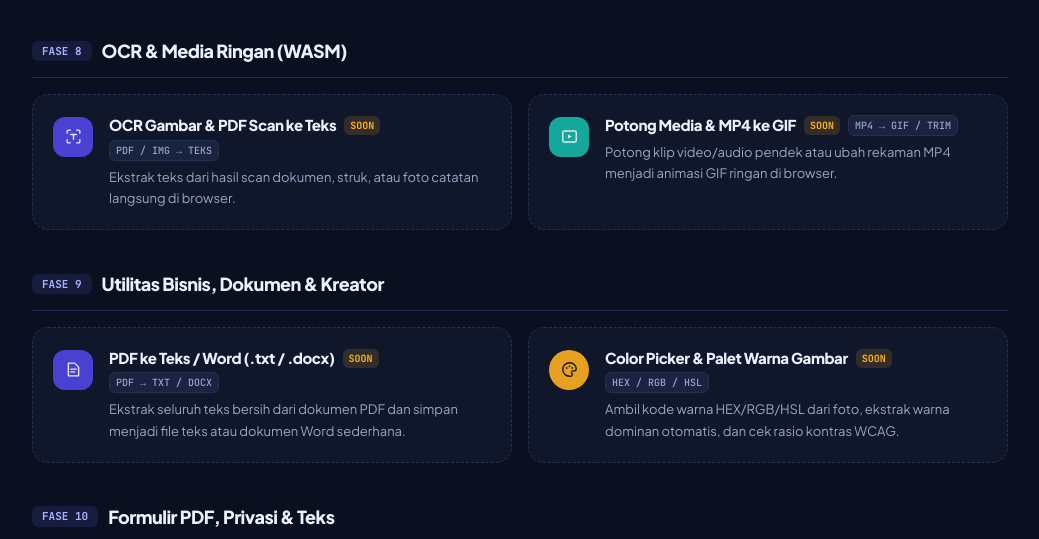
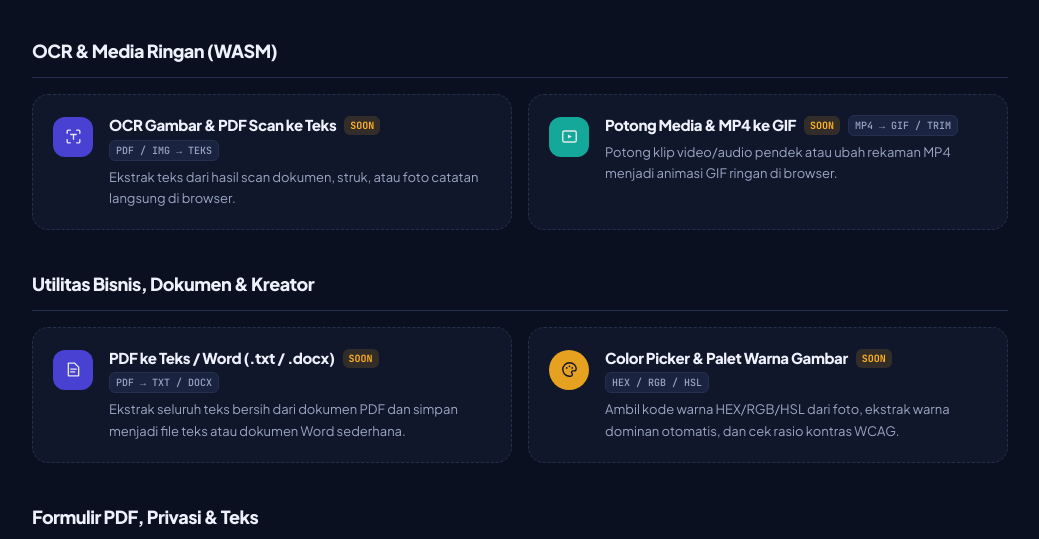
Before and after one commit to ihsandevact/izikit, an Astro site: page /roadmap in a window 1280 px wide. Shown: the part 261-800 px from the top of the page, without its empty margins (120-1159 px from the left). Built offline with nearby package versions, Linux system fonts and the light colour scheme; Astro itself is replaced by a stand-in of ours.

Commit message:
ui: hapus label Fase di halaman Segera Hadir

```diff
--- a/src/components/pages/RoadmapPage.astro
+++ b/src/components/pages/RoadmapPage.astro
@@ -63,9 +63,6 @@ const jsonLd = {
           return (
             <section aria-labelledby={`phase-heading-${phase}`} class="space-y-4">
               <div class="flex flex-wrap items-center gap-2.5 border-b border-[var(--border-subtle)] pb-3">
-                <span class="font-data rounded-md bg-[var(--accent-tint)] px-2.5 py-0.5 text-[11px] font-bold text-[var(--link)]">
-                  {dict.home.phasePrefix} {phase}
-                </span>
                 <h2
                   id={`phase-heading-${phase}`}
                   class="font-display m-0 text-base font-extrabold text-[var(--ink-primary)] sm:text-lg"
```
